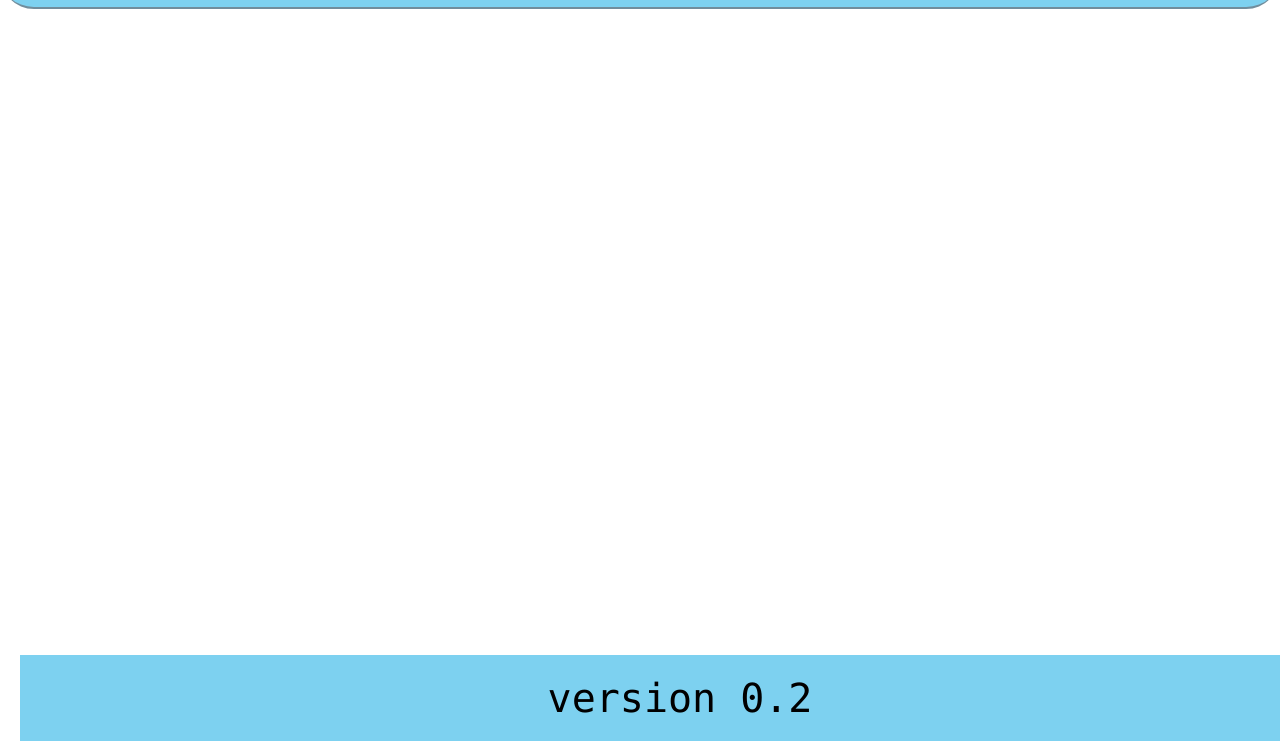
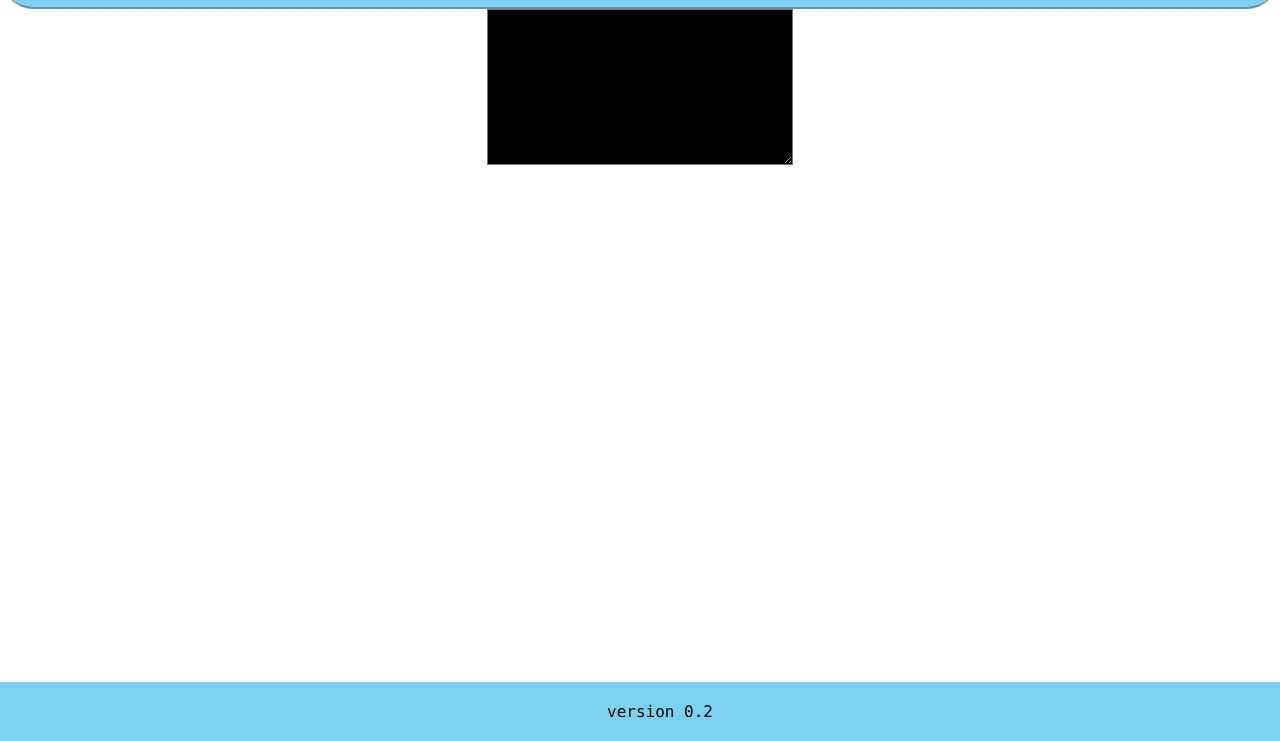
Before and after one commit to jak0sz/my-website, a plain HTML site: page data.html in a window 1280 px wide. Shown: the part 59-800 px from the top of the page. Drawn offline with Linux system fonts and the light colour scheme.

Commit message:
version 0.2

```diff
--- a/data.html
+++ b/data.html
@@ -13,6 +13,13 @@
             <div class="rlink">
                 <a href = "data.html" class = "active"> Data</a>
             </div>
+        </div>
+
+        <div>
+            <textarea id = "passwordBox"></textarea>
+        </div>
+
+
 
 
 
--- a/style.css
+++ b/style.css
@@ -80,6 +80,11 @@ footer{
     position: fixed;
     width: 100%;
     bottom: 0px;
+}
 
-
+#passwordBox {
+  background-color: black;
+  color: white;
+  width: 300px;
+  height: 150px;
 }
```
